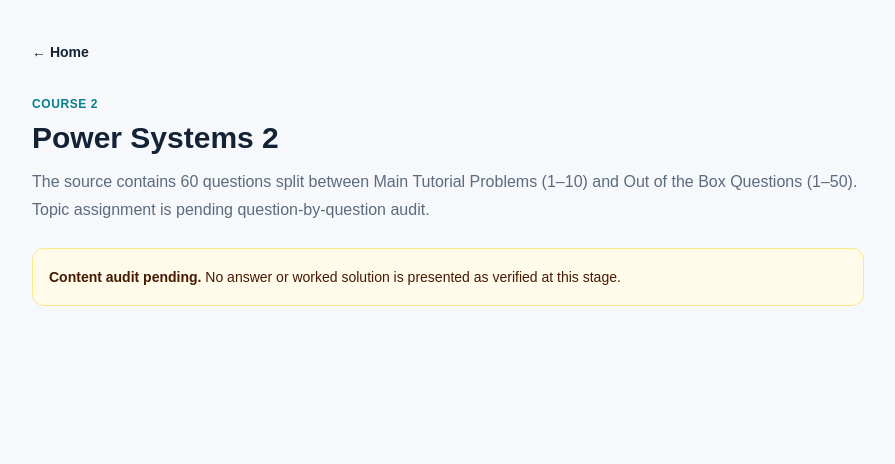
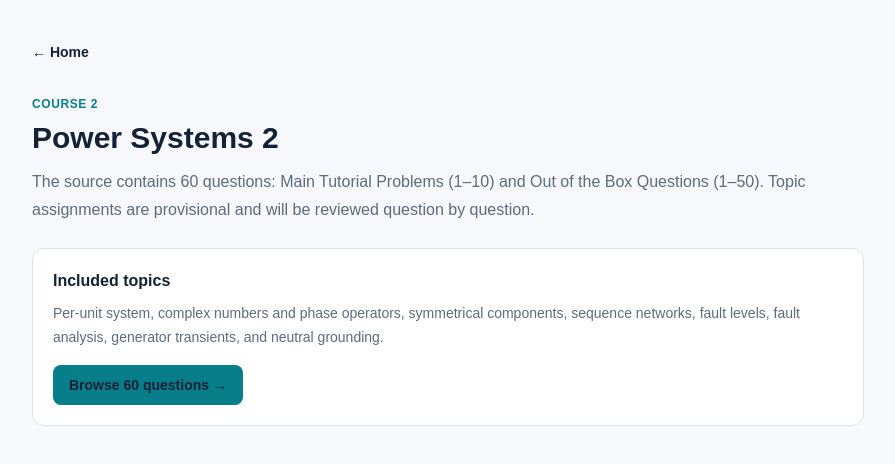
Before and after one commit to valeriovlad13-del/power-systems-lab, a Next.js app: page /courses/power-systems-2 in a window 1280 px wide. Shown: the top 464 px of the page, without its empty margins (192-1087 px from the left). Built offline with nearby package versions, Linux system fonts and the light colour scheme.

Commit message:
feat: connect course overview to question bank

```diff
--- a/app/courses/power-systems-2/page.tsx
+++ b/app/courses/power-systems-2/page.tsx
@@ -1,24 +1,11 @@
 import Link from "next/link";
 
 export default function PowerSystemsTwoPage() {
-  return (
-    <main className="mx-auto max-w-4xl px-5 py-10 sm:px-8">
-      <Link href="/" className="text-sm font-semibold text-[var(--accent)]">
-        ← Home
-      </Link>
-      <p className="mt-8 text-xs font-semibold uppercase tracking-wider text-[var(--accent)]">
-        Course 2
-      </p>
-      <h1 className="mt-2 text-3xl font-bold">Power Systems 2</h1>
-      <p className="mt-3 leading-7 text-[var(--muted)]">
-        The source contains 60 questions split between Main Tutorial Problems
-        (1–10) and Out of the Box Questions (1–50). Topic assignment is pending
-        question-by-question audit.
-      </p>
-      <div className="mt-6 rounded-xl border border-amber-200 bg-amber-50 p-4 text-sm leading-6 text-amber-950">
-        <strong>Content audit pending.</strong> No answer or worked solution is
-        presented as verified at this stage.
-      </div>
-    </main>
-  );
+  return <main className="mx-auto max-w-4xl px-5 py-10 sm:px-8">
+    <Link href="/" className="text-sm font-semibold text-[var(--accent)]">← Home</Link>
+    <p className="mt-8 text-xs font-semibold uppercase tracking-wider text-[var(--accent)]">Course 2</p>
+    <h1 className="mt-2 text-3xl font-bold">Power Systems 2</h1>
+    <p className="mt-3 leading-7 text-[var(--muted)]">The source contains 60 questions: Main Tutorial Problems (1–10) and Out of the Box Questions (1–50). Topic assignments are provisional and will be reviewed question by question.</p>
+    <div className="mt-6 rounded-xl border border-[var(--border)] bg-white p-5"><p className="font-semibold">Included topics</p><p className="mt-2 text-sm leading-6 text-[var(--muted)]">Per-unit system, complex numbers and phase operators, symmetrical components, sequence networks, fault levels, fault analysis, generator transients, and neutral grounding.</p><Link href="/problems?course=power-systems-2" className="mt-4 inline-flex rounded-lg bg-[var(--accent)] px-4 py-2.5 text-sm font-semibold text-white">Browse 60 questions →</Link></div>
+  </main>;
 }
```
